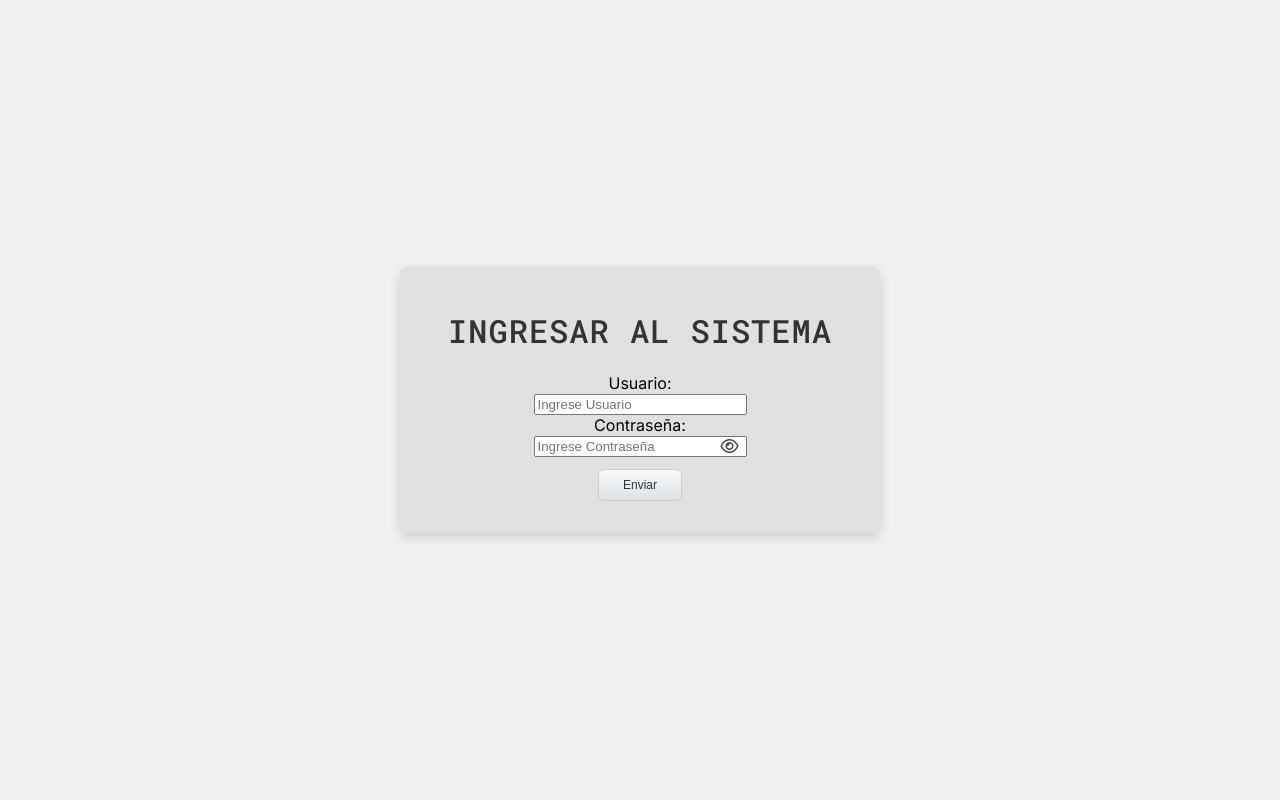
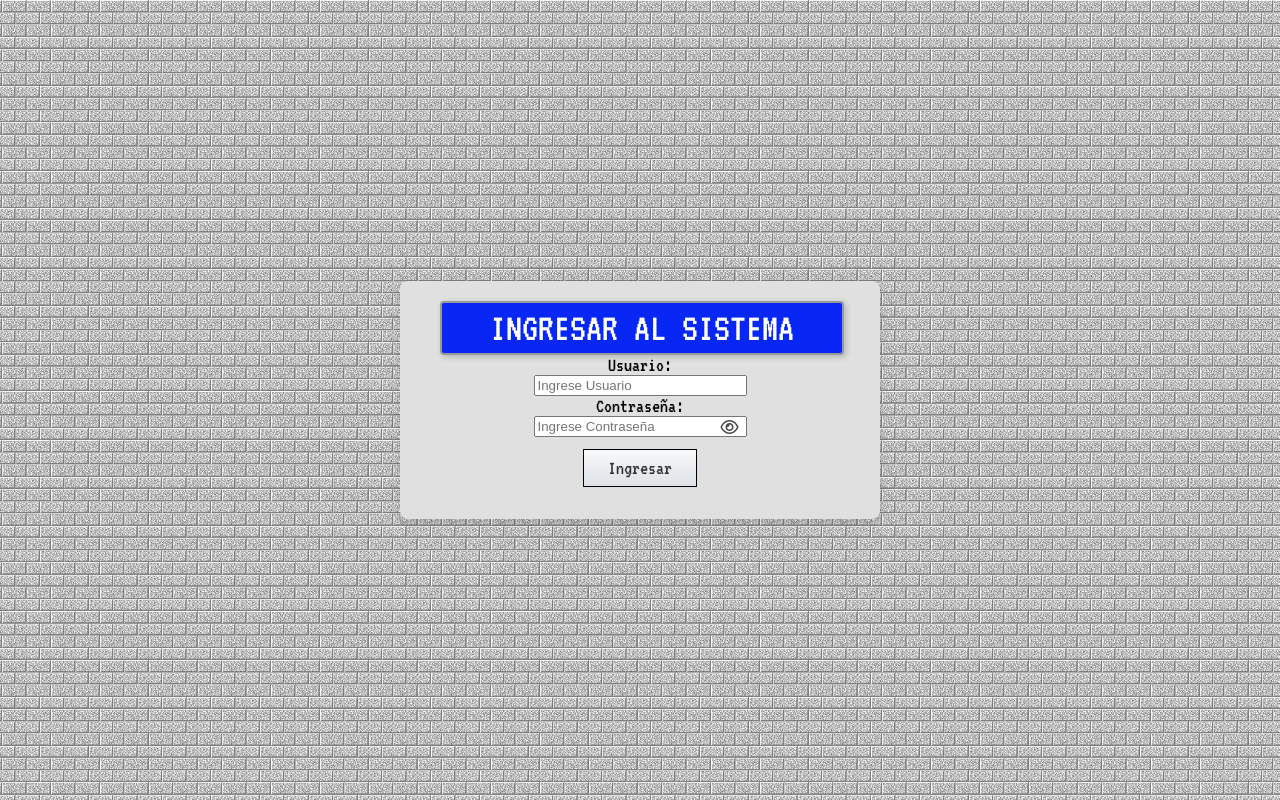
Before and after one commit to MatiasManuelCarro/Udemy_Universidad_HTML, a plain HTML site: page Seccion_9/index.html in a window 1280 px wide. Drawn offline with Linux system fonts and the light colour scheme.

Commit message:
leccion 9 windows 95 estilo

```diff
--- a/Seccion_9/css/styles.css
+++ b/Seccion_9/css/styles.css
@@ -1,5 +1,5 @@
 body {
-  font-family: "Inter", sans-serif;
+  font-family: "VT323", monospace;
   font-weight: 400; /* texto normal */
   margin: 0;
   height: 100vh; /* ocupa toda la altura de la ventana */
@@ -7,21 +7,27 @@ body {
   justify-content: center; /* centra horizontalmente */
   align-items: center; /* centra verticalmente */
   background: #f0f0f0; /* fondo de la página */
+
+  /* Fondo con imagen */
+  background-image: url("../img/95wallpaper.jpg"); /* ruta de tu imagen */
+  background-size: cover; /* la imagen cubre toda la pantalla */
+  background-position: center; /* centrada */
+  background-repeat: no-repeat; /* evita que se repita */
 }
 .fira-code-text {
-  font-family: "Fira Code", monospace;
+  font-family: "VT323", monospace;
   font-optical-sizing: auto;
   font-weight: 500; /* Medium */
   font-style: normal;
 }
 .boton_gris {
+  font-family: "VT323", monospace;
+  font-size: 20px;
   background: linear-gradient(to bottom, #f8f9fa, #dee2e6);
   color: #333;
-  font-size: 12px;
   font-weight: 500;
   padding: 8px 24px;
-  border: 1px solid #ccc;
-  border-radius: 6px;
+  border: 1px solid #000000;
   cursor: pointer;
   text-decoration: none;
   margin: 12px;
@@ -29,12 +35,13 @@ body {
 }
 
 .boton_gris:hover {
-  background: linear-gradient(to bottom, #dee2e6, #adb5bd);
+  font-family: "VT323", monospace;
+  background: linear-gradient(to bottom, #c3c3c3, #818181);
   box-shadow: 0 4px 8px rgba(0, 0, 0, 0.15);
 }
 
 .boton_gris:active {
-  background: linear-gradient(to bottom, #adb5bd, hsl(207, 10%, 60%));
+  background: linear-gradient(to bottom, #818181, hwb(0 40% 60%));
   transform: scale(0.95);
   box-shadow: 0 2px 4px rgba(0, 0, 0, 0.2);
 }
@@ -48,11 +55,30 @@ body {
   width: 400px;
 }
 h1 {
-  font-family: "Roboto Mono", "Fira Code", monospace;
+  font-family: "VT323", monospace;
+  font-size: 40px;
   font-weight: 500;
-  letter-spacing: 1px;
   text-transform: uppercase;
-  color: #333;
+  color: #ffffff;
+  display: inline-block; /* que parezca un rótulo */
+
+  /* Caja */
+  background: #0827f5; /* azul windows 95 */
+  border: 2px solid #999; /* borde gris */
+  width: 90%;
+  max-width: 400px;
+  height: 30px;
+  padding: 10px 20px; /* espacio interno */
   border-radius: 4px; /* esquinas suavizadas */
-  display: inline-block; /* que parezca un rótulo */
+  display: block;
+  margin: 0 auto;
+  text-align: center;
+  box-shadow: 2px 2px 6px rgba(0, 0, 0, 0.2); /* sombra ligera */
+
+  display: flex;              /* activa flexbox dentro del h1 */
+  justify-content: center;    /* centra horizontalmente */
+  align-items: center;        /* centra verticalmente */
 }
+label {
+  font-size: 20px;
+}
--- a/Seccion_9/index.html
+++ b/Seccion_9/index.html
@@ -10,6 +10,7 @@
       href="https://fonts.googleapis.com/css2?family=Fira+Code:wght@300..700&family=Inter:ital,opsz,wght@0,14..32,100..900;1,14..32,100..900&family=Roboto+Mono:ital,wght@0,100..700;1,100..700&display=swap"
       rel="stylesheet"
     />
+    <link href="https://fonts.googleapis.com/css2?family=VT323&display=swap" rel="stylesheet">
     <link
       rel="stylesheet"
       href="https://cdnjs.cloudflare.com/ajax/libs/font-awesome/6.4.0/css/all.min.css"
@@ -55,7 +56,7 @@
           </span>
         </div>
         <br />
-        <input type="submit" value="Enviar" class="boton_gris" />
+        <input type="submit" value="Ingresar" class="boton_gris" />
       </form>
       <script>
         function togglePassword() {
```
Also changed, not shown: Seccion_9/img/95wallpaper.jpg (added).
